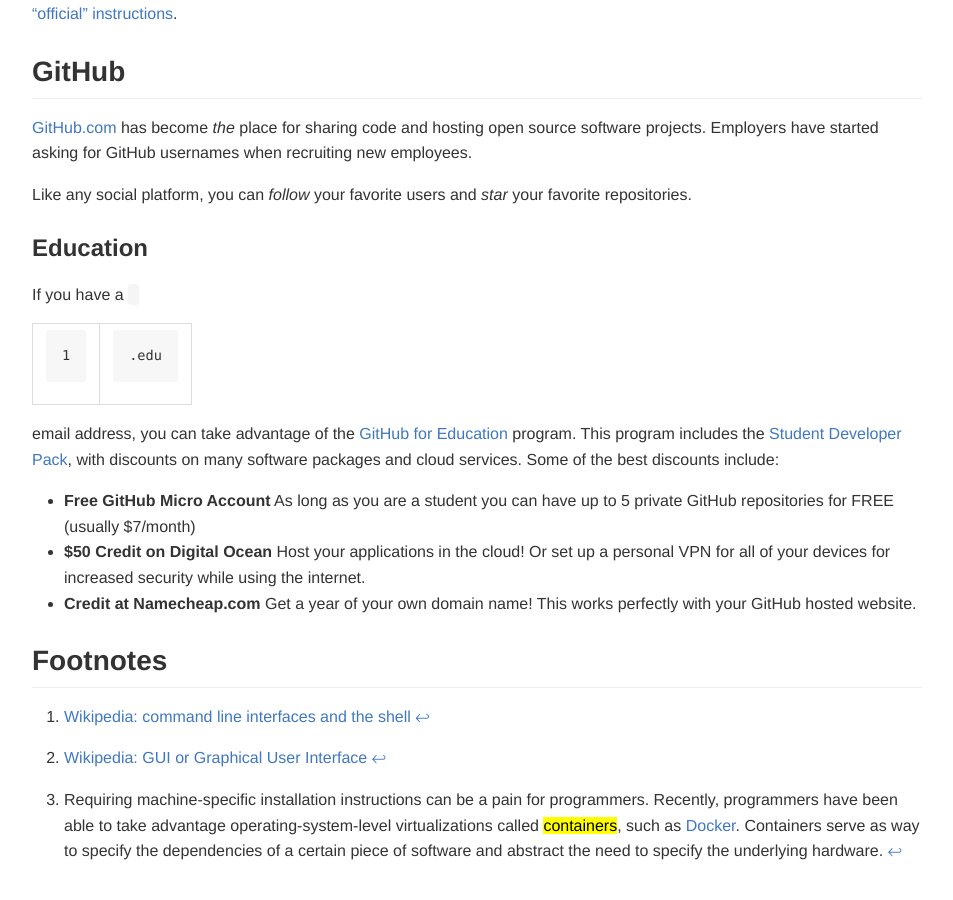
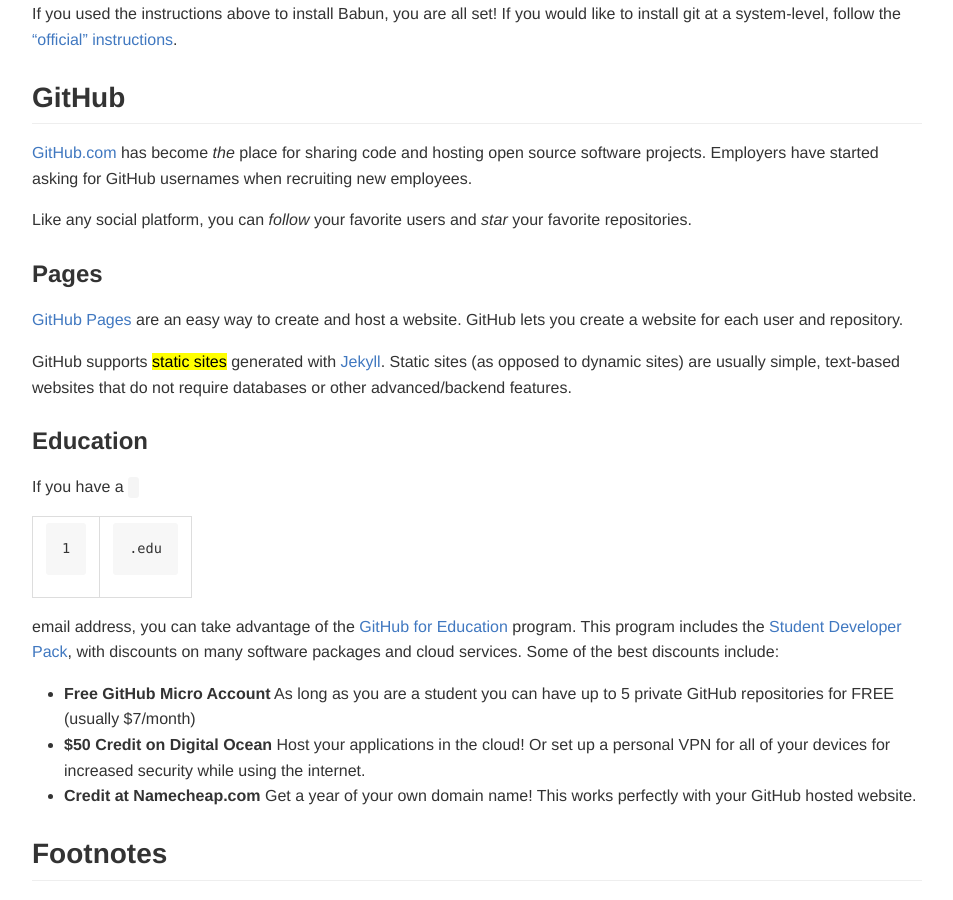
Before and after one commit to gonsie/gonsie.github.io, a Jekyll site: the page built from _posts/2016-04-15-unix-git.md, in a window 1280 px wide and 900 px high, scrolled down 7302 px. Shown: the whole window, without its empty margins (163-1116 px from the left). Built offline with Jekyll 4.4.1, drawn with Linux system fonts in a browser that asks for light colours; some of the changed text lies outside the part shown.

Commit message:
github pages

```diff
--- a/_posts/2016-04-15-unix-git.md
+++ b/_posts/2016-04-15-unix-git.md
@@ -64,7 +64,7 @@
 
 [Babun](http://babun.github.io) is an open source project which brings the Unix command line to your Windows machine.
 
-Download Babun Here: http://projects.reficio.org/babun/download.
+Download Babun Here: <http://projects.reficio.org/babun/download>.
 
 This project is built on top of the popular [Cygwin](http://cygwin.com) project.
 If you already have Cygwin installed, it is not necessary to install Babun, but you can.
@@ -195,6 +195,14 @@
 
 Like any social platform, you can *follow* your favorite users and *star* your favorite repositories.
 
+### Pages
+
+[GitHub Pages](http://pages.github.com) are an easy way to create and host a website.
+GitHub lets you create a website for each user and repository.
+
+GitHub supports <mark>static sites</mark> generated with [Jekyll](http://jekyllrb.com).
+Static sites (as opposed to dynamic sites) are usually simple, text-based websites that do not require databases or other advanced/backend features.
+
 ### Education
 
 If you have a `.edu` email address, you can take advantage of the [GitHub for Education](http://education.github.com) program.
```
